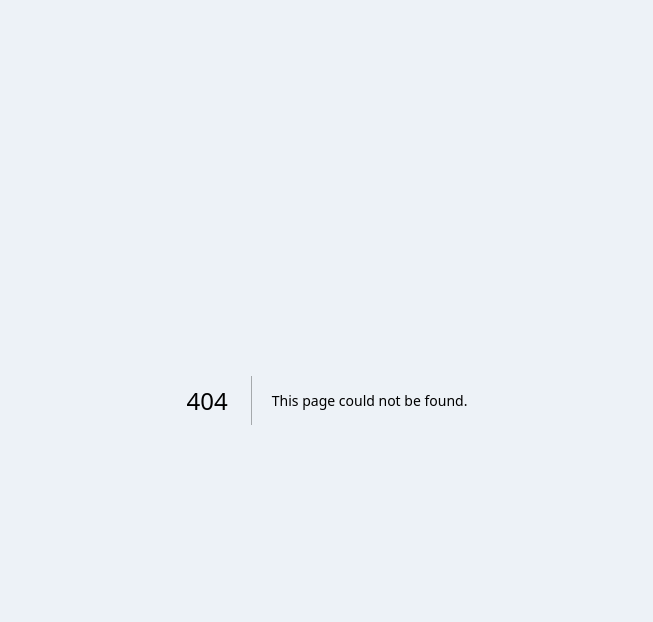
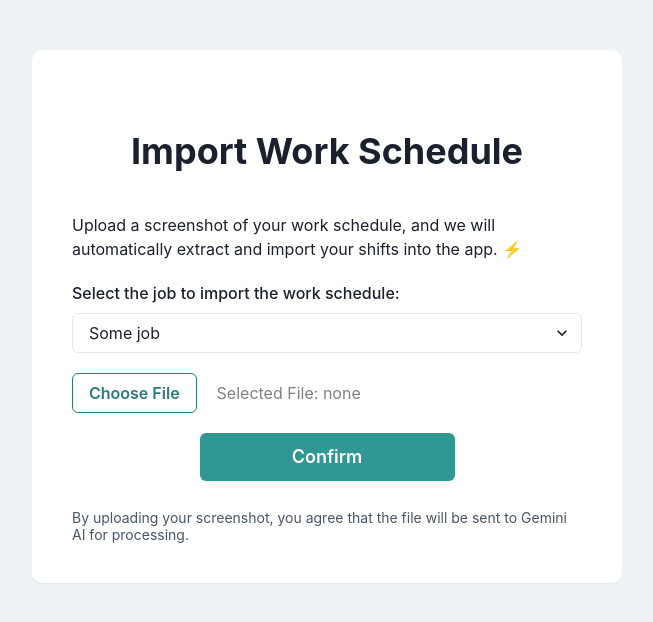
Before and after one commit to RochaLS/my-arubaito-front, a Next.js app: page /1/shifts/add-from-file in a window 1280 px wide. Before the commit this address had no page. Shown: the top 622 px of the page, without its empty margins (313-966 px from the left). Built offline with nearby package versions, Linux system fonts and the light colour scheme.

Commit message:
create import form and basic logic

```diff
--- /dev/null
+++ b/src/app/[id]/shifts/add-from-file/page.tsx
@@ -0,0 +1,141 @@
+"use client";
+import {
+  Box,
+  Button,
+  Center,
+  Flex,
+  FormControl,
+  FormErrorMessage,
+  FormHelperText,
+  FormLabel,
+  Heading,
+  Input,
+  Select,
+  Text,
+} from "@chakra-ui/react";
+import { useState } from "react";
+
+export default function Page() {
+  const [file, setFile] = useState<File | null>(null);
+  const [fileName, setFileName] = useState<String>("none");
+
+  async function handleFileUpload() {
+    if (!file) return;
+
+    const formData = new FormData();
+    formData.append("file", file);
+
+    try {
+      const response = await fetch(
+        `${process.env.NEXT_PUBLIC_API_URL}/process-image`,
+        {
+          method: "POST",
+          body: formData,
+          credentials: "include",
+        }
+      );
+
+      if (!response.ok) {
+        throw new Error("File upload failed");
+      }
+
+      // Handle successful upload (e.g., show a success message, update state, etc.)
+      console.log("File uploaded successfully");
+      console.log(response.json());
+    } catch (error) {
+      console.error(error);
+    }
+  }
+
+  const handleSubmit = (event: React.FormEvent<HTMLFormElement>) => {
+    event.preventDefault();
+    handleFileUpload();
+  };
+  return (
+    <Box p={[30, 50]}>
+      <Flex flexDir="column" w="100%" h="100%" justify="center" align="center">
+        <Box
+          m={[5, 0]}
+          p={[5, 10]}
+          bgColor="white"
+          w={["100%", "70%", "70%", "50%"]}
+          borderRadius={10}
+          boxShadow="sm"
+        >
+          <Heading m={[5, 10]} textAlign="center">
+            Import Work Schedule
+          </Heading>
+          <Text>
+            Upload a screenshot of your work schedule, and we will automatically
+            extract and import your shifts into the app. ⚡️
+          </Text>
+          <form onSubmit={handleSubmit} encType="multipart/form-data">
+            <FormControl>
+              <FormLabel mt={5}>
+                Select the job to import the work schedule:
+              </FormLabel>
+              {/* <Select
+                placeholder="Select job"
+                focusBorderColor="teal.500"
+                size="lg"
+                {...register("job")}
+              >
+                {jobs?.map((job: Job) => (
+                  <option key={job.id} value={job.id}>
+                    {job.title}
+                  </option>
+                ))}
+              </Select> */}
+              <Select>
+                <option>Some job</option>
+              </Select>
+              {/* <FormErrorMessage>
+                {errors.job && errors.job.message?.toString()}
+              </FormErrorMessage> */}
+            </FormControl>
+            <FormControl>
+              <Input
+                mt={5}
+                type="file"
+                display="none"
+                onChange={(e) => {
+                  const selectedFile = e.target.files?.[0] || null;
+                  setFile(selectedFile);
+                  setFileName(selectedFile ? selectedFile.name : "none");
+                }}
+                id="file-input"
+              />
+              <label htmlFor="file-input">
+                <Flex mt={5} align="center">
+                  <Button mr={5} variant="outline" as="span" colorScheme="teal">
+                    Choose File
+                  </Button>
+                  <Text color="gray">Selected File: {fileName}</Text>
+                </Flex>
+              </label>
+            </FormControl>
+            <FormControl>
+              <Center>
+                <Button
+                  // isDisabled={isSubmitting}
+                  // isLoading={isSubmitting}
+                  m={5}
+                  size="lg"
+                  colorScheme="teal"
+                  w="50%"
+                  type="submit"
+                >
+                  Confirm
+                </Button>
+              </Center>
+              <FormHelperText>
+                By uploading your screenshot, you agree that the file will be
+                sent to Gemini AI for processing.
+              </FormHelperText>
+            </FormControl>
+          </form>
+        </Box>
+      </Flex>
+    </Box>
+  );
+}
--- a/src/app/[id]/shifts/page.tsx
+++ b/src/app/[id]/shifts/page.tsx
@@ -21,6 +21,8 @@ import {
   SkeletonText,
   HStack,
   IconButton,
+  FormControl,
+  Input,
 } from "@chakra-ui/react";
 import { Navbar } from "../../components/Navbar";
 import NextLink from "next/link";
```
Also changed, not shown: src/app/components/ShiftForm.tsx (+12 -0 lines).
